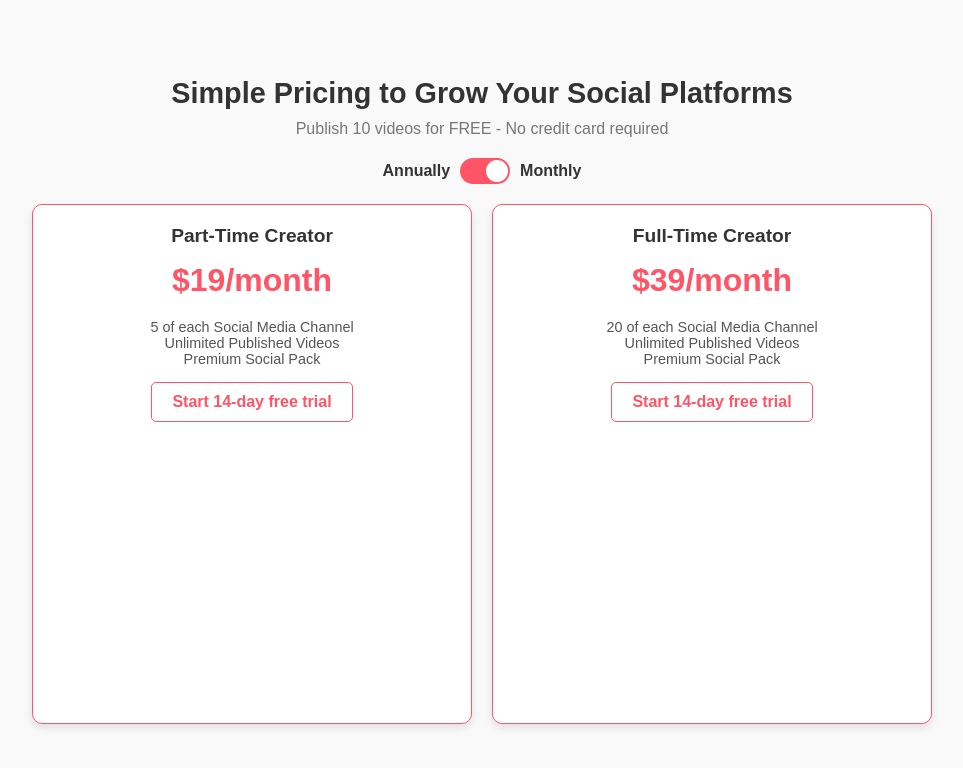
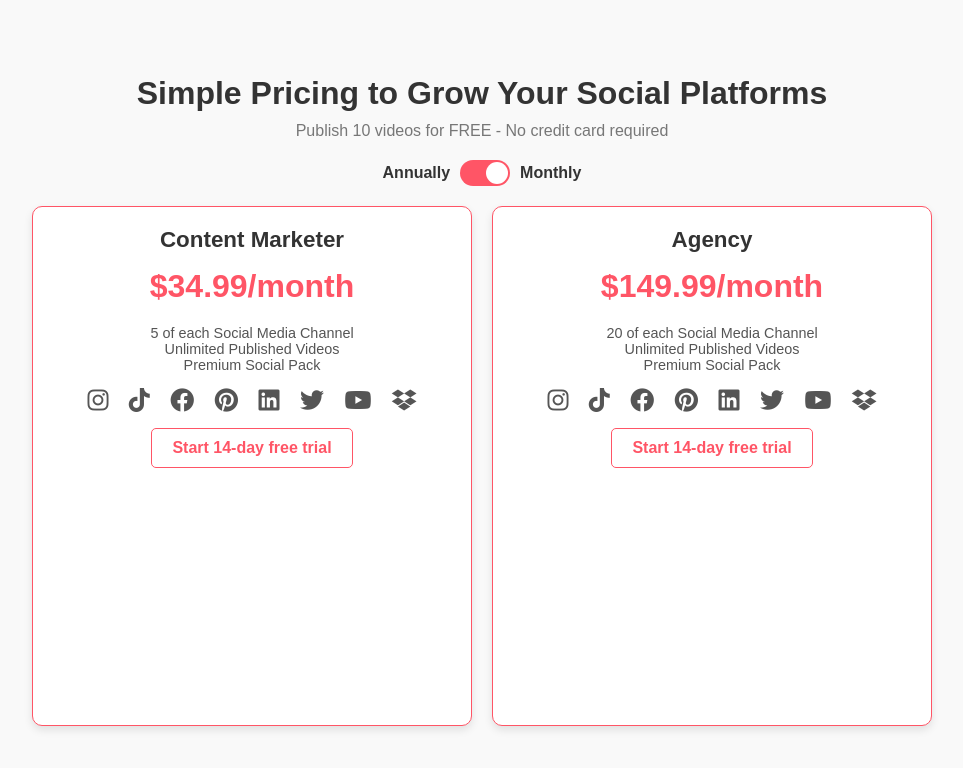
Before and after one commit to shahnawazgull/toggle, a plain HTML site: page index.html in a window 1280 px wide. Both pictures are taken after a click on the element 643 px from the left and 170 px from the top of the page. Shown: the whole page, without its empty margins (158-1121 px from the left). Drawn offline with Linux system fonts and the light colour scheme.

Commit message:
Update index.html

```diff
--- a/index.html
+++ b/index.html
@@ -4,6 +4,7 @@
     <meta charset="UTF-8">
     <meta name="viewport" content="width=device-width, initial-scale=1.0">
     <title>Pricing Toggle</title>
+    <link rel="stylesheet" href="https://cdnjs.cloudflare.com/ajax/libs/font-awesome/6.0.0-beta3/css/all.min.css">
     <style>
         * {
             box-sizing: border-box;
@@ -28,7 +29,7 @@
         }
 
         .pricing-header h1 {
-            font-size: 1.8em;
+            font-size: 2em;
             font-weight: bold;
             color: #333;
             margin-bottom: 10px;
@@ -37,6 +38,7 @@
         .pricing-header p {
             color: #777;
             margin-bottom: 20px;
+            font-size: 1em;
         }
 
         /* Toggle switch styles */
@@ -63,7 +65,7 @@
             position: relative;
             width: 50px;
             height: 26px;
-            background-color: #ccc;
+            background-color: #f56;
             border-radius: 15px;
             cursor: pointer;
             transition: background-color 0.3s;
@@ -79,14 +81,15 @@
             top: 2px;
             left: 2px;
             transition: transform 0.4s ease;
+            transform: translateX(24px); /* Default position for monthly */
         }
 
         .toggle-button.active {
-            background-color: #f56;
+            background-color: #ccc;
         }
 
         .toggle-button.active::before {
-            transform: translateX(24px);
+            transform: translateX(0); /* Move back for yearly */
         }
 
         /* Pricing card styles */
@@ -115,7 +118,7 @@
         }
 
         .pricing-card h2 {
-            font-size: 1.2em;
+            font-size: 1.4em;
             color: #333;
             margin-bottom: 15px;
         }
@@ -128,7 +131,7 @@
         }
 
         .small-print {
-            font-size: 0.85em;
+            font-size: 0.9em;
             color: #777;
             margin-bottom: 20px;
         }
@@ -137,6 +140,21 @@
             color: #555;
             margin: 15px 0;
             font-size: 0.9em;
+        }
+
+        .social-icons {
+            margin: 15px 0;
+        }
+
+        .social-icons i {
+            font-size: 1.5em;
+            color: #555;
+            margin: 0 8px;
+            transition: color 0.3s;
+        }
+
+        .social-icons i:hover {
+            color: #f56;
         }
 
         .trial-button {
@@ -168,35 +186,55 @@
     <div class="toggle-container">
         <span class="toggle-label">Annually</span>
         <div class="toggle-switch">
-            <div class="toggle-button" id="toggle-button"></div>
+            <div class="toggle-button active" id="toggle-button"></div>
         </div>
         <span class="toggle-label">Monthly</span>
     </div>
 
     <!-- Pricing Cards -->
     <div class="pricing-cards">
-        <!-- Part-Time Creator Plan -->
+        <!-- Content Marketer Plan -->
         <div class="pricing-card">
-            <h2>Part-Time Creator</h2>
-            <div class="price" id="part-time-price">$16<span>/month</span></div>
-            <div class="small-print" id="part-time-annual">$190 billed yearly - 2 months free!</div>
+            <h2>Content Marketer</h2>
+            <div class="price" id="content-marketer-price">$29.08<span>/month</span></div>
+            <div class="small-print" id="content-marketer-annual">$349 billed yearly</div>
             <div class="features">
                 <p>5 of each Social Media Channel</p>
                 <p>Unlimited Published Videos</p>
                 <p>Premium Social Pack</p>
             </div>
+            <div class="social-icons">
+                <i class="fab fa-instagram"></i>
+                <i class="fab fa-tiktok"></i>
+                <i class="fab fa-facebook"></i>
+                <i class="fab fa-pinterest"></i>
+                <i class="fab fa-linkedin"></i>
+                <i class="fab fa-twitter"></i>
+                <i class="fab fa-youtube"></i>
+                <i class="fab fa-dropbox"></i>
+            </div>
             <a href="#" class="trial-button">Start 14-day free trial</a>
         </div>
 
-        <!-- Full-Time Creator Plan -->
+        <!-- Agency Plan -->
         <div class="pricing-card">
-            <h2>Full-Time Creator</h2>
-            <div class="price" id="full-time-price">$33<span>/month</span></div>
-            <div class="small-print" id="full-time-annual">$392 billed yearly - 2 months free!</div>
+            <h2>Agency</h2>
+            <div class="price" id="agency-price">$124.17<span>/month</span></div>
+            <div class="small-print" id="agency-annual">$1490 billed yearly</div>
             <div class="features">
                 <p>20 of each Social Media Channel</p>
                 <p>Unlimited Published Videos</p>
                 <p>Premium Social Pack</p>
+            </div>
+            <div class="social-icons">
+                <i class="fab fa-instagram"></i>
+                <i class="fab fa-tiktok"></i>
+                <i class="fab fa-facebook"></i>
+                <i class="fab fa-pinterest"></i>
+                <i class="fab fa-linkedin"></i>
+                <i class="fab fa-twitter"></i>
+                <i class="fab fa-youtube"></i>
+                <i class="fab fa-dropbox"></i>
             </div>
             <a href="#" class="trial-button">Start 14-day free trial</a>
         </div>
@@ -206,26 +244,26 @@
 <script>
     // Toggle pricing between monthly and yearly
     const toggleButton = document.getElementById('toggle-button');
-    const partTimePrice = document.getElementById('part-time-price');
-    const partTimeAnnual = document.getElementById('part-time-annual');
-    const fullTimePrice = document.getElementById('full-time-price');
-    const fullTimeAnnual = document.getElementById('full-time-annual');
+    const contentMarketerPrice = document.getElementById('content-marketer-price');
+    const contentMarketerAnnual = document.getElementById('content-marketer-annual');
+    const agencyPrice = document.getElementById('agency-price');
+    const agencyAnnual = document.getElementById('agency-annual');
 
     toggleButton.addEventListener('click', () => {
         toggleButton.classList.toggle('active');
 
         if (toggleButton.classList.contains('active')) {
             // Monthly view
-            partTimePrice.innerHTML = "$19<span>/month</span>";
-            partTimeAnnual.textContent = "";
-            fullTimePrice.innerHTML = "$39<span>/month</span>";
-            fullTimeAnnual.textContent = "";
+            contentMarketerPrice.innerHTML = "$29.08<span>/month</span>";
+            contentMarketerAnnual.textContent = "$349 billed yearly";
+            agencyPrice.innerHTML = "$124.17<span>/month</span>";
+            agencyAnnual.textContent = "$1490 billed yearly";
         } else {
-            // Yearly view (default)
-            partTimePrice.innerHTML = "$16<span>/month</span>";
-            partTimeAnnual.textContent = "$190 billed yearly - 2 months free!";
-            fullTimePrice.innerHTML = "$33<span>/month</span>";
-            fullTimeAnnual.textContent = "$392 billed yearly - 2 months free!";
+            // Yearly view
+            contentMarketerPrice.innerHTML = "$34.99<span>/month</span>";
+            contentMarketerAnnual.textContent = "";
+            agencyPrice.innerHTML = "$149.99<span>/month</span>";
+            agencyAnnual.textContent = "";
         }
     });
 </script>
```
